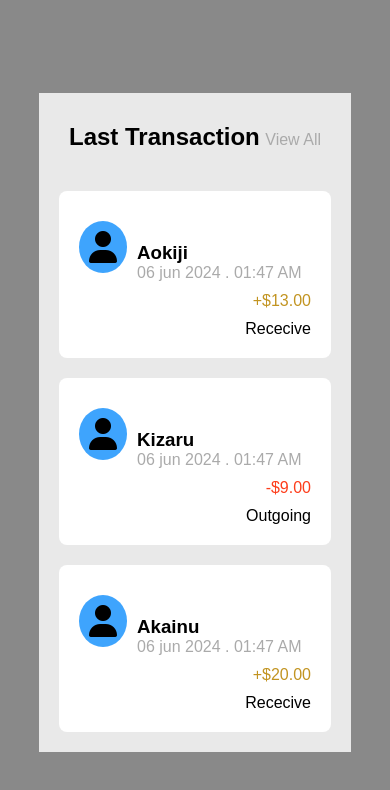
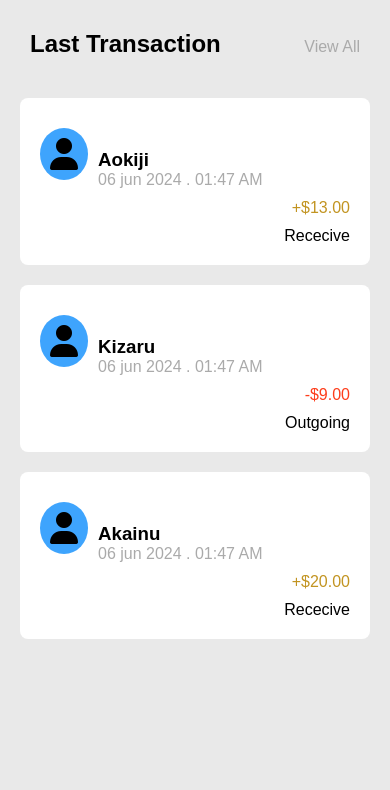
Before and after one commit to Mydeepan/crypton-folder, a plain HTML site: page transaction/transaction.html in a window 390 px wide. Drawn offline with Linux system fonts and the light colour scheme.

Commit message:
"fix : viewPort adjust"

```diff
--- a/transaction/transaction.css
+++ b/transaction/transaction.css
@@ -78,7 +78,7 @@ main{
         margin-top: 20px;
     }
 }
-@media screen and (max-width:772px) {
+@media screen and (max-width:700px) {
     .box{
         padding: 20px;
         background-color: white;
@@ -88,12 +88,20 @@ main{
     }
 }
 @media screen and (max-width:556px) {
+    main {
+            width: 100%;
+            height: 100%;
+        }
     .subBox .name >p{
         color: #aaa;
         font-size: 1rem;
     }
 }
 @media screen and (max-width:415px) {
+    main{
+        width: 100%;
+        height: 100%;
+    }
     .head>h2 {
             font-size: 1.5rem;
         }
```
